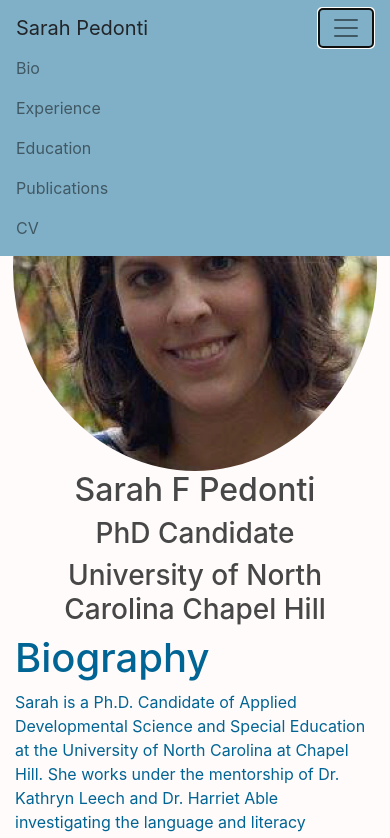
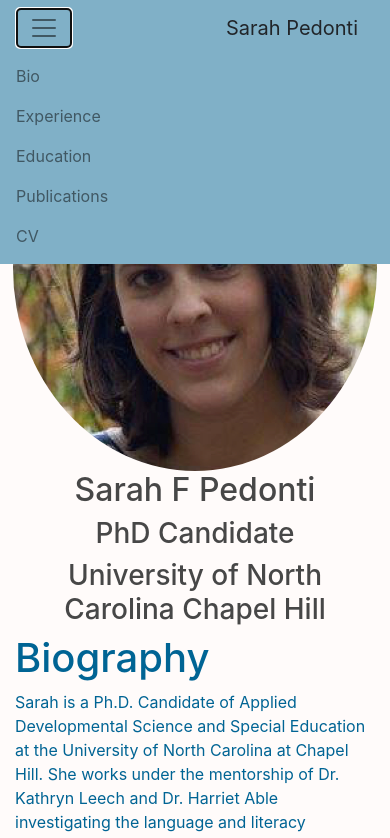
Before and after one commit to andypedonti/sarah-pedonti, a plain HTML site: page index.html in a window 390 px wide. Both pictures are taken after a click on the button "Toggle navigation". Shown: the top 838 px of the page. Drawn offline with nearby package versions, Linux system fonts and the light colour scheme.

Commit message:
toggler button on left of navbrand

```diff
--- a/index.html
+++ b/index.html
@@ -18,13 +18,13 @@
         <div class="container">
 
                 <a class="navbar-brand">Sarah Pedonti</a>
-                <button type="button" class="navbar-toggler" data-toggle="collapse" data-target="#collapsibleNavbar"
+                <button type="button" class="navbar-toggler order-first" data-toggle="collapse" data-target="#collapsibleNavbar"
                 aria-controls="navbar" aria-expanded="false" aria-label="Toggle navigation">
                 <span class="navbar-toggler-icon"></span>
             </button>
 
             <div class="navbar-collapse  collapse " id="collapsibleNavbar">
-                <ul class="navbar-nav d-md-inline-flex">
+                <ul class="navbar-nav d-md-inline-flex mr-auto mt-2 mt-lg-0">
                     <li class="nav-item ">
                         <a class="nav-link" href="#about" data-target="#about">Bio </a>
                     </li>
```
